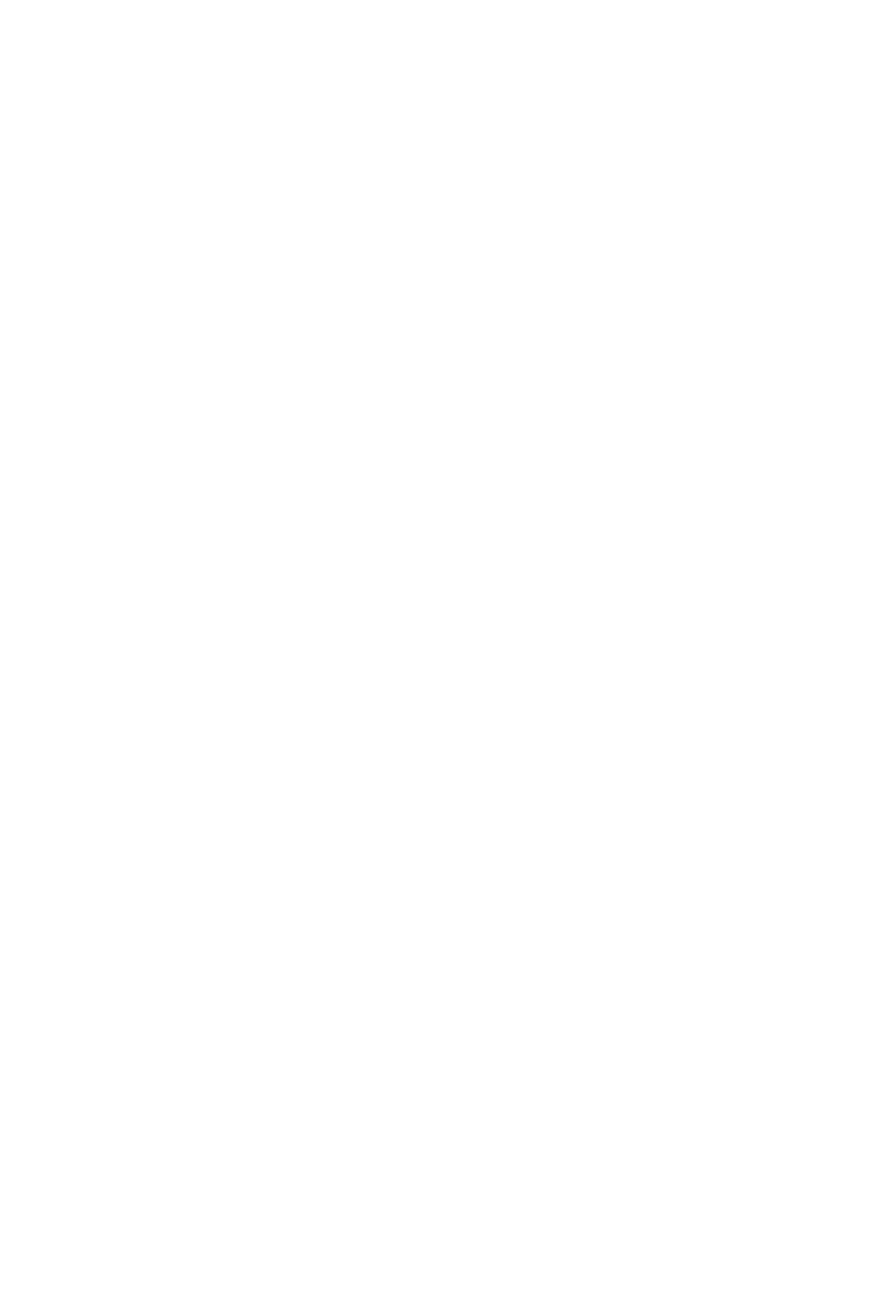
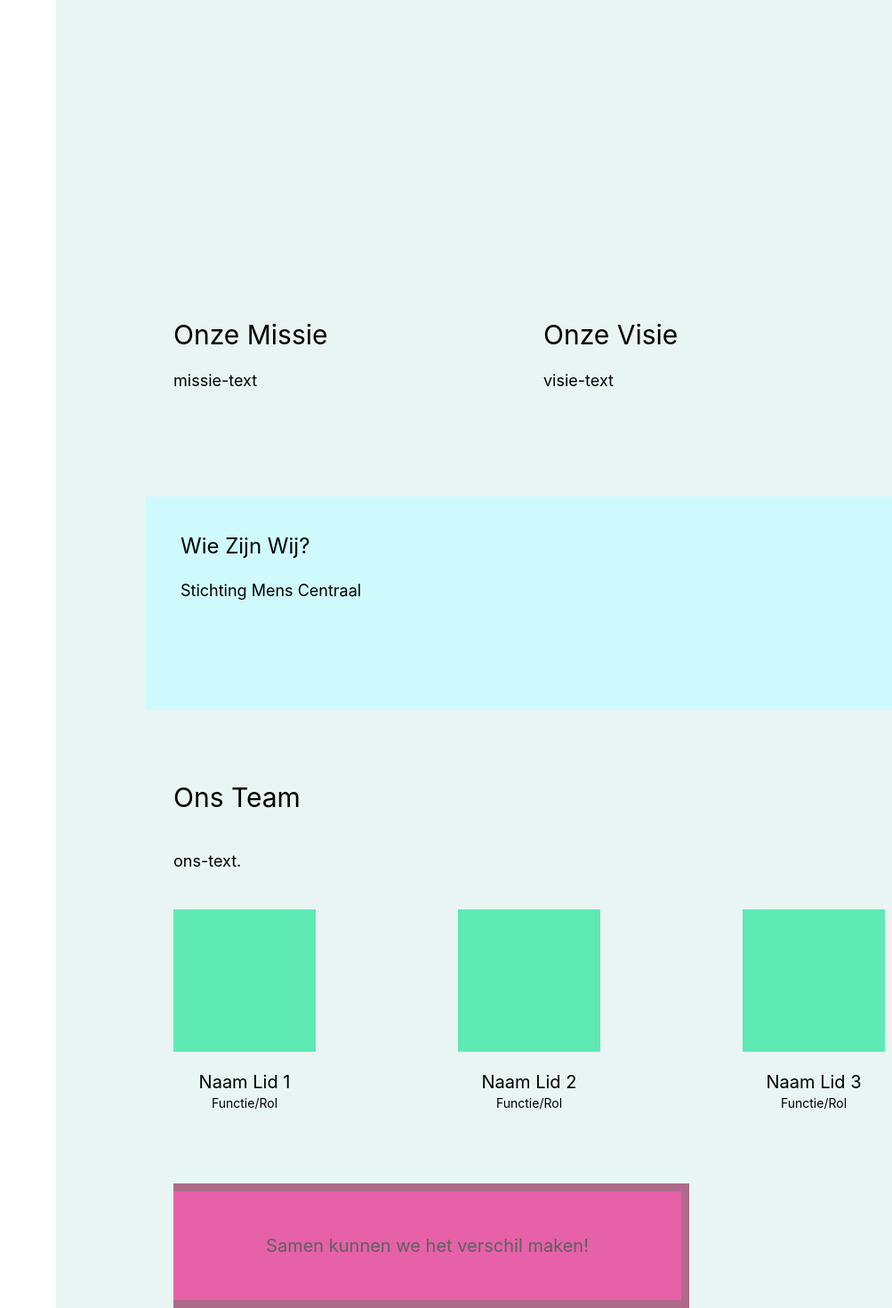
Before and after one commit to deniaverkade/project-mens-centraal, a React (Vite) app: page /about in a window 1280 px wide. Shown: the part 950-2420 px from the top of the page at 89% size, without its empty margins (277-1280 px from the left). Before the commit the page ends 828 px from the top, so only its background shows below. Built offline with nearby package versions, Linux system fonts and the light colour scheme.

Commit message:
OverOns(v1.2)
Simple over ons pagina met idee dat in toekomst gaat dropdown worden.

```diff
--- a/src/pages/About.jsx
+++ b/src/pages/About.jsx
@@ -1,5 +1,71 @@
 const About = () => {
-    return ( <section></section> );
+    return (
+        <div class="bg-[#E8F5F3] min-h-full">
+            <section class="mt-10 ml-15 mr-15">
+            {/* Hero section with colored banner */}
+            <div class="bg-pink-600 w-145 h-45 absolute mt-75 border-pink-900 border-t-9 border-r-9 border-b-9 opacity-60">
+                <p class="text-black opacity-100 text-center mt-15 text-2xl">Over Stichting MensCentraal</p>
+            </div>
+            <img src="../public/images/placeholder.jpeg" class="w-full h-130" />
+
+            {/* Main content sections */}
+            <div class="mt-160">
+                {/* Mission section */}
+                <div class="flex gap-60 ml-18 mb-20">
+                    <div class="w-1/3">
+                        <h1 class="text-3xl mb-5">Onze Missie</h1>
+                        <p class="text-lg">missie-text</p>
+                    </div>
+
+                    <div class="w-1/3">
+                        <h1 class="text-3xl mb-5">Onze Visie</h1>
+                        <p class="text-lg">visie-text</p>
+                    </div>
+
+                    <div class="w-1/3">
+                        <h1 class="text-3xl mb-5">Onze Waarden</h1>
+                        <p class="text-lg">waarden-text</p>
+                    </div>
+                </div>
+
+                {/* Additional info section */}
+                <div class="bg-cyan-100 w-full h-60 ml-10 mb-20 p-10">
+                    <h2 class="text-2xl mb-5">Wie Zijn Wij?</h2>
+                    <p class="text-lg">Stichting Mens Centraal</p>
+                </div>
+
+                {/* Team section */}
+                <div class="ml-18 mb-20">
+                    <h1 class="text-3xl mb-10">Ons Team</h1>
+                    <p class="text-lg mb-10">ons-text.</p>
+
+                    <div class="flex gap-40">
+                        <div class="text-center">
+                            <div class="bg-emerald-300 w-40 h-40 mb-5"></div>
+                            <h3 class="text-xl">Naam Lid 1</h3>
+                            <p class="text-sm">Functie/Rol</p>
+                        </div>
+                        <div class="text-center">
+                            <div class="bg-emerald-300 w-40 h-40 mb-5"></div>
+                            <h3 class="text-xl">Naam Lid 2</h3>
+                            <p class="text-sm">Functie/Rol</p>
+                        </div>
+                        <div class="text-center">
+                            <div class="bg-emerald-300 w-40 h-40 mb-5"></div>
+                            <h3 class="text-xl">Naam Lid 3</h3>
+                            <p class="text-sm">Functie/Rol</p>
+                        </div>
+                    </div>
+                </div>
+
+                {/* Call to action */}
+                <div class="bg-pink-600 w-145 h-35 ml-18 mb-20 border-pink-900 border-t-9 border-r-9 border-b-9 opacity-60 flex items-center justify-center">
+                    <p class="text-black text-xl">Samen kunnen we het verschil maken!</p>
+                </div>
+            </div>
+        </section>
+        </div>
+    );
 }
 
 export default About;
```
Also changed, not shown: 1 other file (tests, documents, lock files or other folders).
